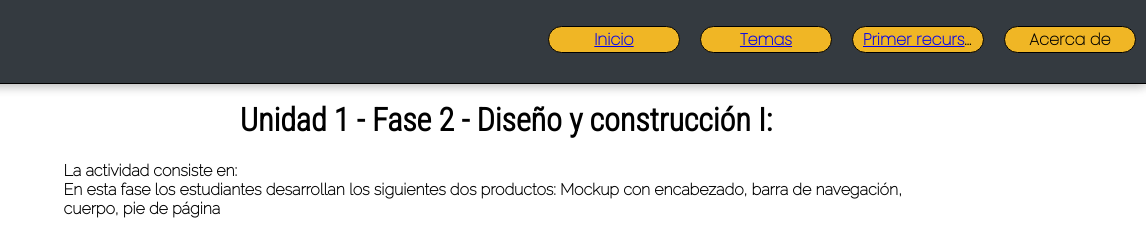
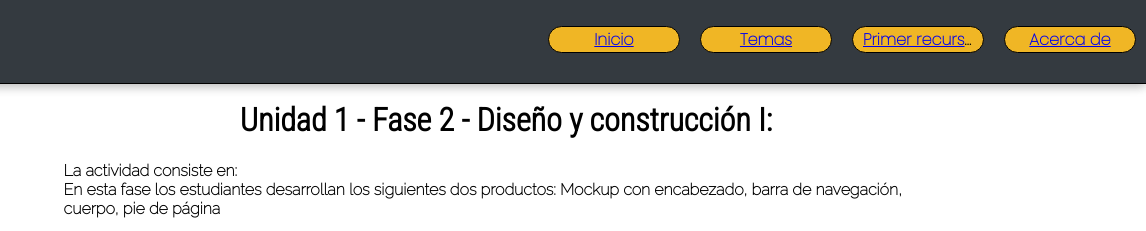
Before and after one commit to MarthaDiaz/PaginaWeb-UNAD, a plain HTML site: page fase2/design.html in a window 1280 px wide. Shown: the top 231 px of the page, 134-1280 px from the left. Drawn offline with nearby package versions, Linux system fonts and the light colour scheme.

Commit message:
Update design.html

```diff
--- a/fase2/design.html
+++ b/fase2/design.html
@@ -14,7 +14,7 @@
     <div style="float: left;"><img src="img/Logo_de_la_UNAD.svg.png" style="width: 100px; margin-left: 30px;"></div>
 
     <ul id="buttons" style="font-family: 'Poppins', sans-serif; font-weight: 900;">
-        <li title="Acerca de">Acerca de</li>
+        <li title="Acerca de"><a href="#acerca-de">Acerca de</a></li>
         <li title="Primer recurso digital"><a href="../fase1/index.html">Primer recurso digital</a></li>
         <li title="Temas"><a href="#temas">Temas</a></li>
         <li title="Inicio"><a href="#inicio">Inicio</a></li>
```
